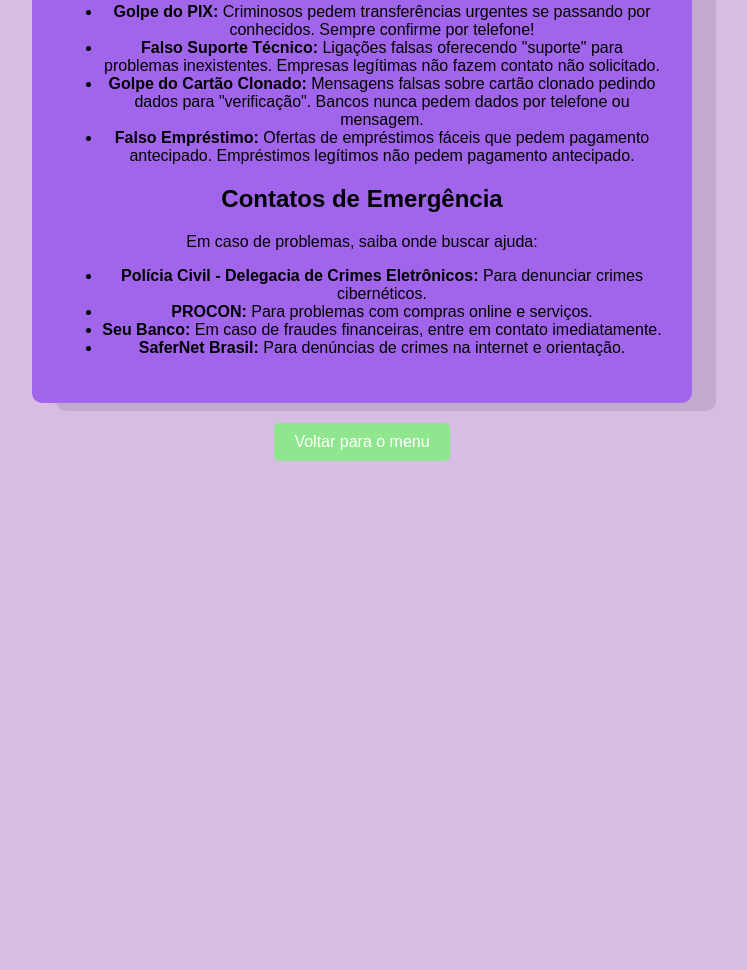
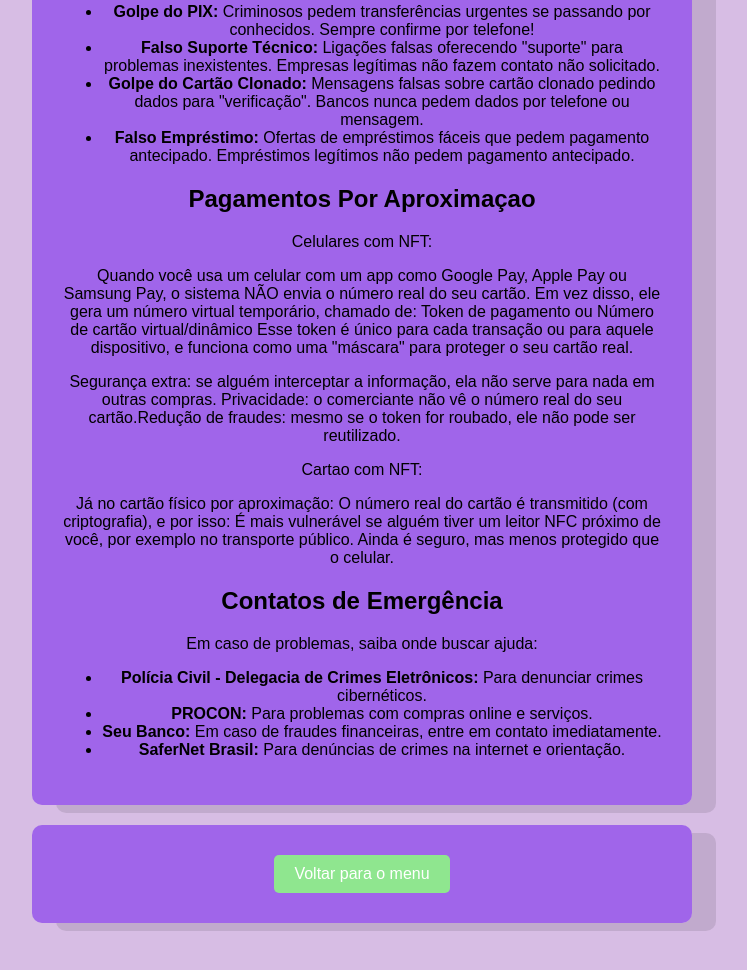
Before and after one commit to 0thalia0/teste-um, a plain HTML site: page informacoes.html in a window 1280 px wide. Shown: the part 470-1440 px from the top of the page, without its empty margins (278-1025 px from the left). Before the commit the page ends 984 px from the top, so only its background shows below. Drawn offline with Linux system fonts and the light colour scheme.

Commit message:
Update informacoes.html

```diff
--- a/informacoes.html
+++ b/informacoes.html
@@ -44,6 +44,28 @@
 
         </ul>
 
+        <h2>Pagamentos Por Aproximaçao</h2>
+
+        <p>Celulares com NFT:</p>
+
+        <p>Quando você usa um celular com um app como Google Pay, Apple Pay ou Samsung Pay, o sistema NÃO envia o número real do seu cartão. Em vez disso, ele gera um número virtual temporário, chamado de:
+
+            Token de pagamento ou Número de cartão virtual/dinâmico
+
+            Esse token é único para cada transação ou para aquele dispositivo, e funciona como uma "máscara" para proteger o seu cartão real.</p>
+
+        <p>Segurança extra: se alguém interceptar a informação, ela não serve para nada em outras compras.
+
+            Privacidade: o comerciante não vê o número real do seu cartão.Redução de fraudes: mesmo se o token for roubado, ele não pode ser reutilizado.</p>
+
+        <p>Cartao com NFT:</p>
+
+        <p>Já no cartão físico por aproximação: O número real do cartão é transmitido (com criptografia), e por isso:
+
+            É mais vulnerável se alguém tiver um leitor NFC próximo de você, por exemplo no transporte público.
+
+            Ainda é seguro, mas menos protegido que o celular.</p>
+
         <h2>Contatos de Emergência</h2>
 
         <p>Em caso de problemas, saiba onde buscar ajuda:</p>
@@ -55,15 +77,13 @@
 
             <li><strong>Seu Banco:</strong> Em caso de fraudes financeiras, entre em contato imediatamente.</li>
 
-
             <li><strong>SaferNet Brasil:</strong> Para denúncias de crimes na internet e orientação.</li>
 
         </ul>
 
     </div>
 
-
-    <a href="tela_principal.html"><button>Voltar para o menu</button></a>
+    <div><a href="tela_principal.html"><button>Voltar para o menu</button></a></div>
 
     <script src="script.js"></script>
 
```
